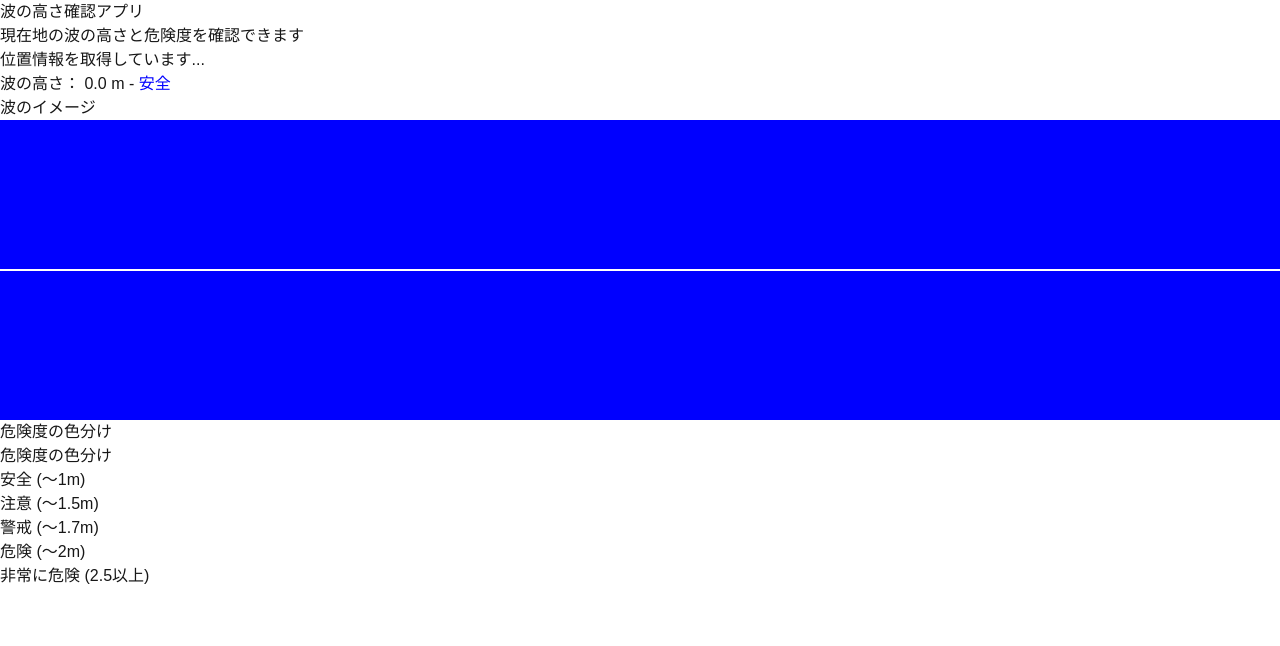
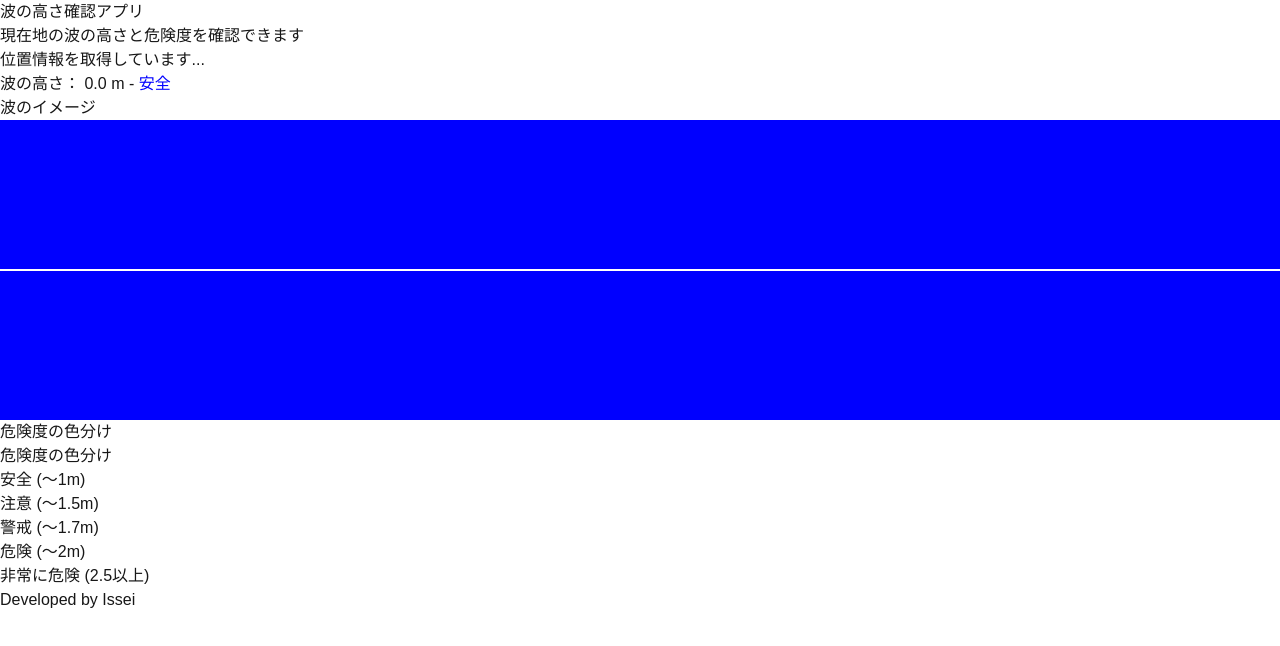
Before and after one commit to uuronn/blue-voicer, a Next.js app: page / in a window 1280 px wide. Shown: the top 646 px of the page. Built offline with nearby package versions, Linux system fonts and the light colour scheme; no server answers.

Commit message:
クレジットの追加

```diff
--- a/src/app/page.tsx
+++ b/src/app/page.tsx
@@ -27,7 +27,7 @@ export default function Page() {
 	}
 
 	return (
-		<main className="p-4 sm:p-8 bg-gray-50 min-h-screen">
+		<main className="p-4 sm:p-8 bg-gray-50 min-h-screen relative">
 			<header className="mb-6">
 				<h1 className="text-2xl sm:text-4xl font-bold text-blue-700 text-center">
 					波の高さ確認アプリ
@@ -91,6 +91,11 @@ export default function Page() {
 					<DangerLevelLegend />
 				</div>
 			</section>
+
+			{/* クレジット */}
+			<footer className="absolute bottom-2 right-4 text-xs text-gray-500">
+				Developed by Issei
+			</footer>
 		</main>
 	);
 }
```
